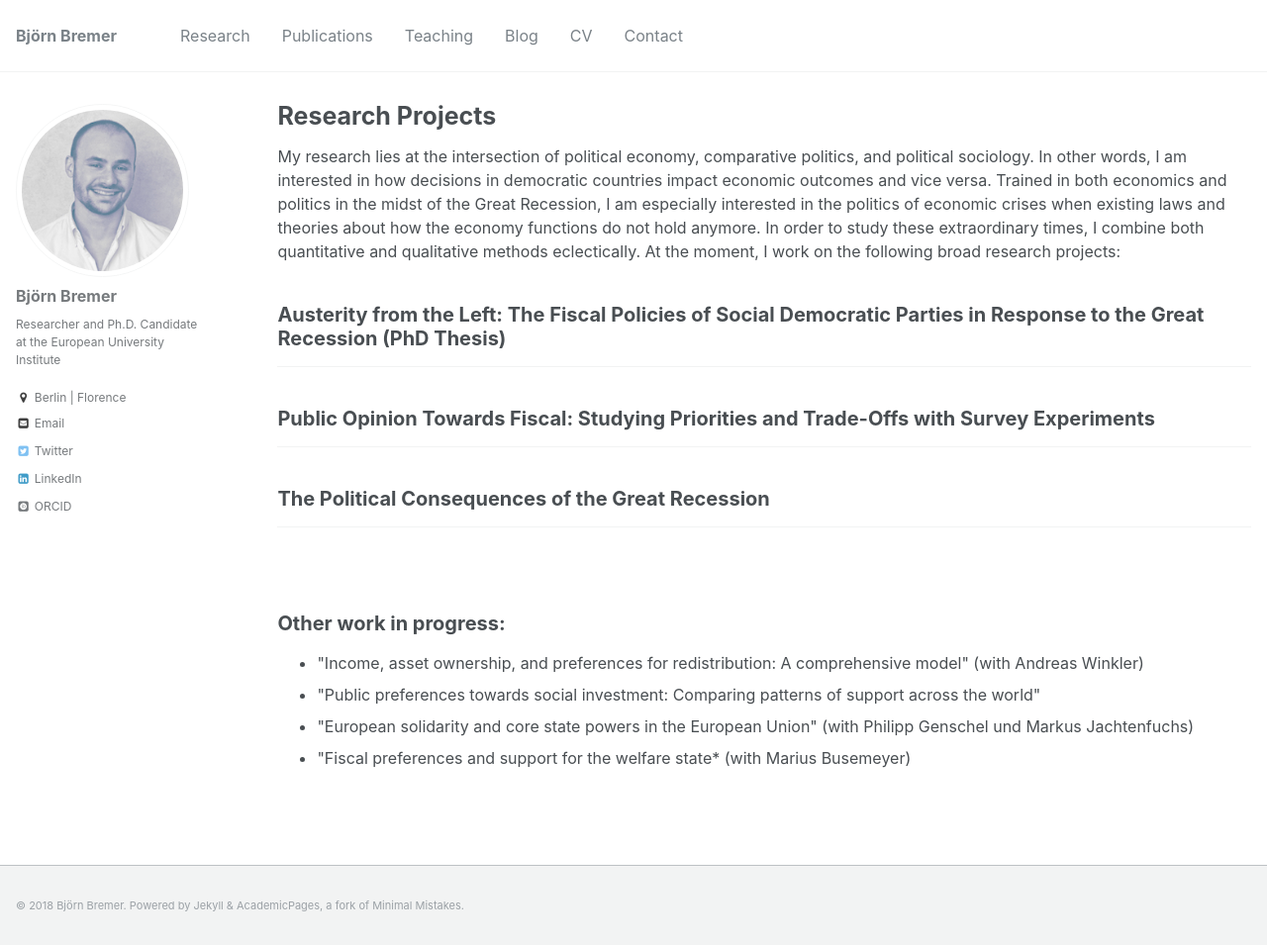
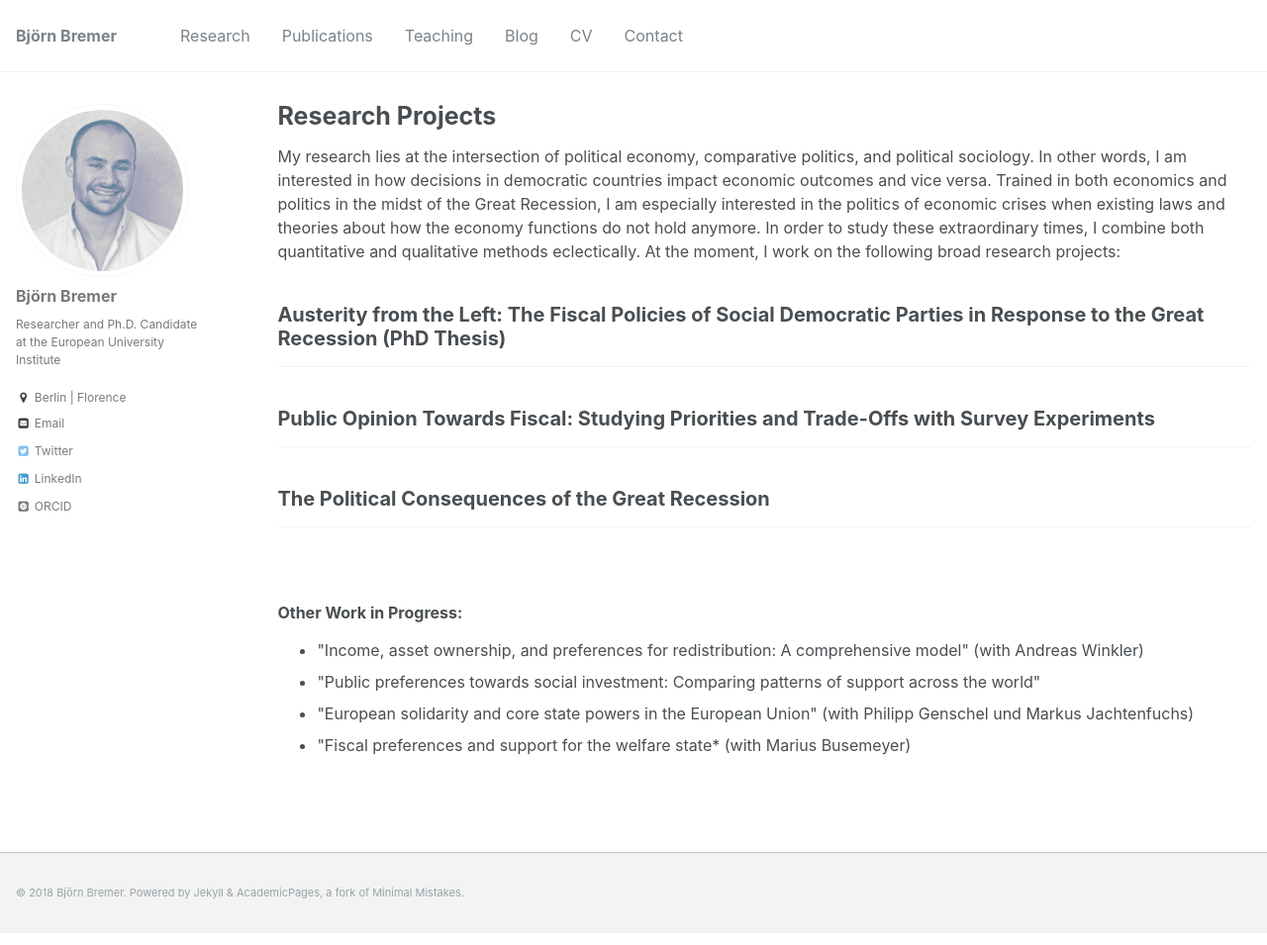
Before and after one commit to bjoernbremer/bjoernbremer.github.io, a Jekyll site: the page built from _pages/projects.html, in a window 1280 px wide and 955 px high. Shown: the whole window at 99% size. Built offline with Jekyll 4.4.1, drawn with Linux system fonts in a browser that asks for light colours; some web fonts are replaced.

Commit message:
update website

```diff
--- a/_pages/projects.html
+++ b/_pages/projects.html
@@ -15,7 +15,7 @@ author_profile: true
 
 <br />
 
-<h2>Other work in progress:</h2>
+<h3>Other Work in Progress:</h3>
 
 <ul>
 <li>"Income, asset ownership, and preferences for redistribution: A comprehensive model" (with Andreas Winkler)</li>
```
